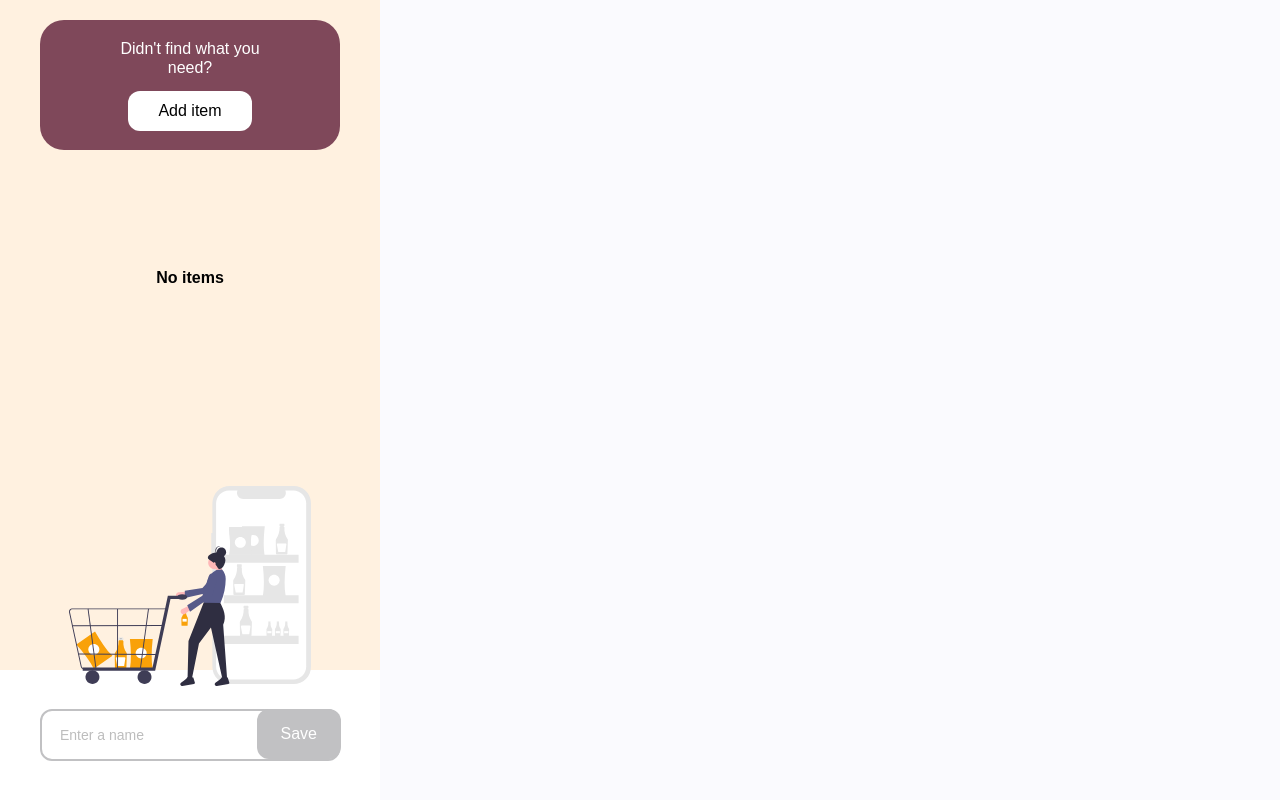
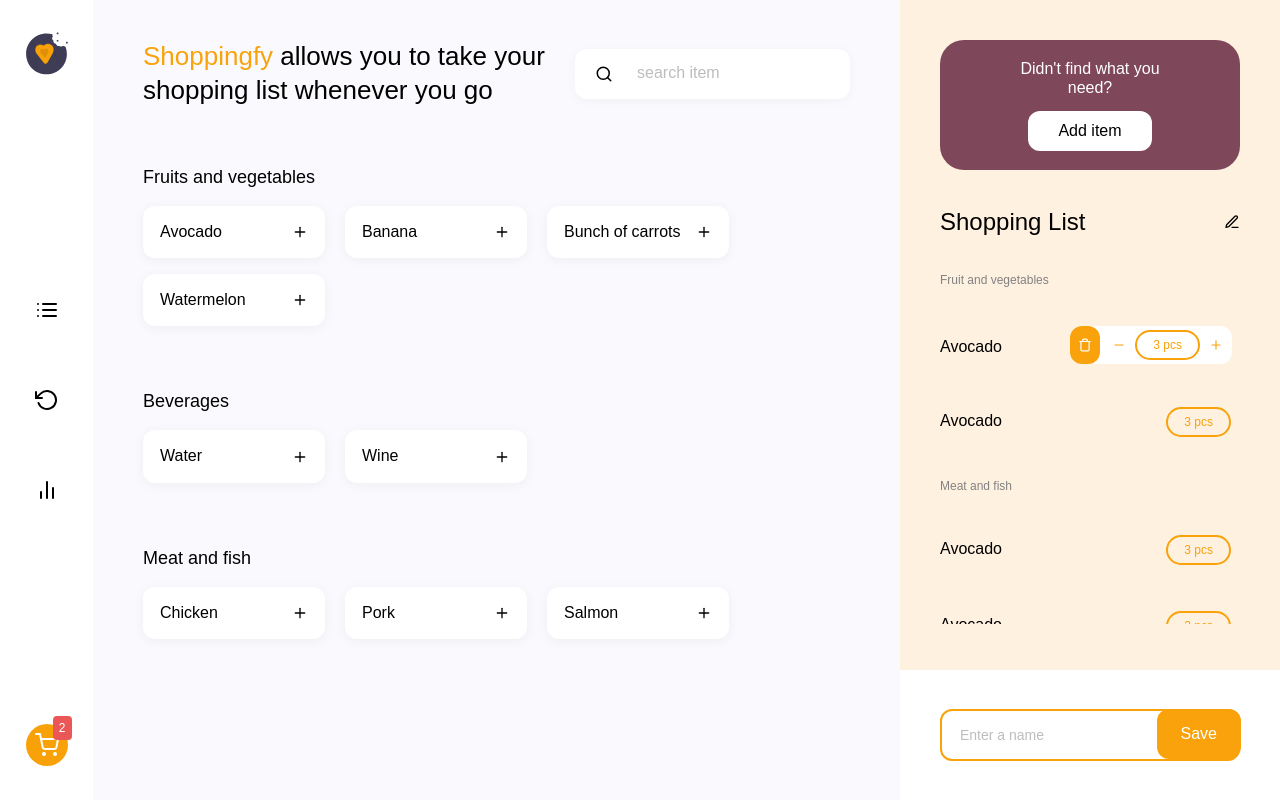
Before and after one commit to barbaraperic/shopping-list, a React (Vite) app: page / in a window 1280 px wide. Built offline with nearby package versions, Linux system fonts and the light colour scheme.

Commit message:
FIX: Preview Sidebar

```diff
--- a/src/containers/Sidebar/EditItem.js
+++ b/src/containers/Sidebar/EditItem.js
@@ -81,10 +81,10 @@ const EditItemSidebar = () => {
             </Item>
           ))}
       </SidebarTop>
-      <ButtonWrapper>
+      <Footer>
         <Button variant="tertiary">cancel</Button>
         <Button variant="secondary">Complete</Button>
-      </ButtonWrapper>
+      </Footer>
     </Aside>
   )
 }
@@ -109,12 +109,12 @@ const Item = styled.div`
   margin-bottom: 16px;
 `
 
-const ButtonWrapper = styled.div`
+const Footer = styled.div`
   background-color: white;
   display: flex;
   align-items: center;
   justify-content: space-evenly;
-  min-height: 130px;
+  height: 130px;
 `
 
 export default EditItemSidebar;
--- a/src/containers/Sidebar/Preview.js
+++ b/src/containers/Sidebar/Preview.js
@@ -8,16 +8,16 @@ import { QuantityButton } from '../../components/Button'
 
 const PreviewSidebar = () => {
   return (
-    <SidebarWrapper>
-      <Wrapper>
+    <StyledSidebarWrapper>
+      <Header>
         <AddItemCard />
         <Section>
           <TextWrapper>
-            <Title>Shopping List</Title>
+            <MainTitle>Shopping List</MainTitle>
             <Icon id="edit" size={16}/>
           </TextWrapper>
           <FoodSection>
-            <Header>Fruit and vegetables</Header>
+            <Title>Fruit and vegetables</Title>
             <TextWrapper>
               <p>Avocado</p>
               <QuantityButton id="edit">3 pcs</QuantityButton>
@@ -26,7 +26,7 @@ const PreviewSidebar = () => {
               <p>Avocado</p>
               <QuantityButton>3 pcs</QuantityButton>
             </TextWrapper>
-            <Header>Meat and fish</Header>
+            <Title>Meat and fish</Title>
             <TextWrapper>
               <p>Avocado</p>
               <QuantityButton>3 pcs</QuantityButton>
@@ -41,18 +41,22 @@ const PreviewSidebar = () => {
             </TextWrapper>
           </FoodSection>
         </Section>
-      </Wrapper>
-      <SectionBottom>
+      </Header>
+      <Footer>
         <SaveInput />
-      </SectionBottom>
-    </SidebarWrapper>
+      </Footer>
+    </StyledSidebarWrapper>
   )
 }
 
-const Wrapper = styled.div`
+const StyledSidebarWrapper = styled(SidebarWrapper)`
+  padding: 0;
+`
+
+const Header = styled.div`
+  flex: 1;
+  padding: 40px;
   background-color: ${COLORS.lightPrimary};
-  padding: 20px;
-  flex: 1;
 `
 
 const TextWrapper = styled.div`
@@ -71,20 +75,21 @@ const FoodSection = styled.div`
   max-height: 350px;
 `
 
-const SectionBottom = styled.section`
+const Footer = styled.section`
   height: 130px;
   background-color: white;
   display: flex;
   justify-content: center;
   align-items: center;
+  padding: 0;
 `
 
-const Title = styled.h3`
+const MainTitle = styled.h3`
   font-weight: normal;
   font-size: 24px;
 `
 
-const Header = styled.h4`
+const Title = styled.h4`
   font-weight: normal;
   color: hsla(0, 0%, 51%, 1);
   font-size: 12px;
--- a/src/pages/Home.js
+++ b/src/pages/Home.js
@@ -1,16 +1,16 @@
 import React, { useState } from 'react'
 import styled from 'styled-components';
-// import Navigation from '../containers/Navigation'
-// import Main from '../containers/Main'
-import { NoItemSidebar } from '../containers/Sidebar'
+import Navigation from '../containers/Navigation'
+import Main from '../containers/Main'
+import { PreviewSidebar } from '../containers/Sidebar'
 
 
 const Home = () => {
   return (
     <Wrapper>
-      {/* <Navigation />
-      <StyledMain /> */}
-      <NoItemSidebar />
+      <Navigation />
+      <StyledMain />
+      <PreviewSidebar />
     </Wrapper>
   )
 }
@@ -19,8 +19,8 @@ const Wrapper = styled.div`
   display: flex;
 `
 
-// const StyledMain = styled(Main)`
-//   flex: 1;
-// `
+const StyledMain = styled(Main)`
+  flex: 1;
+`
 
 export default Home
```
Also changed, not shown: src/containers/Sidebar/NoItem.js (indentation only).
